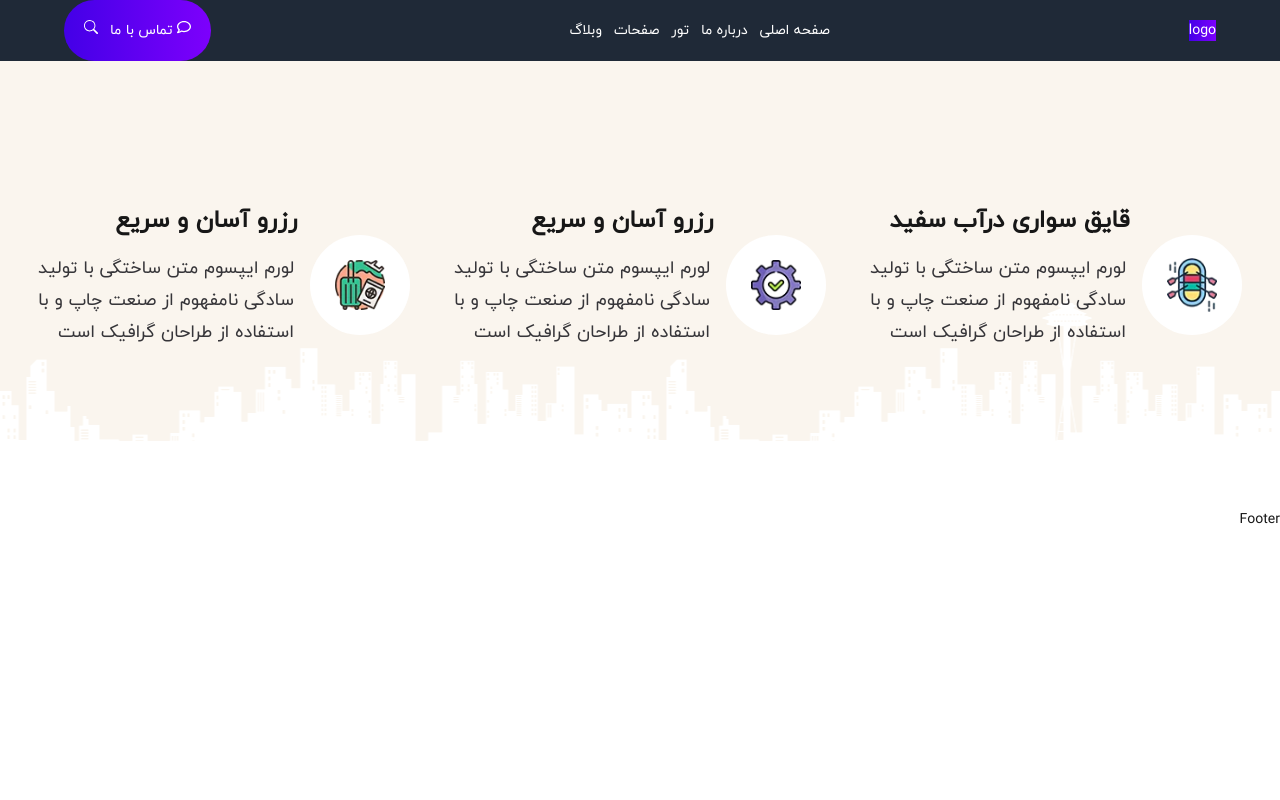
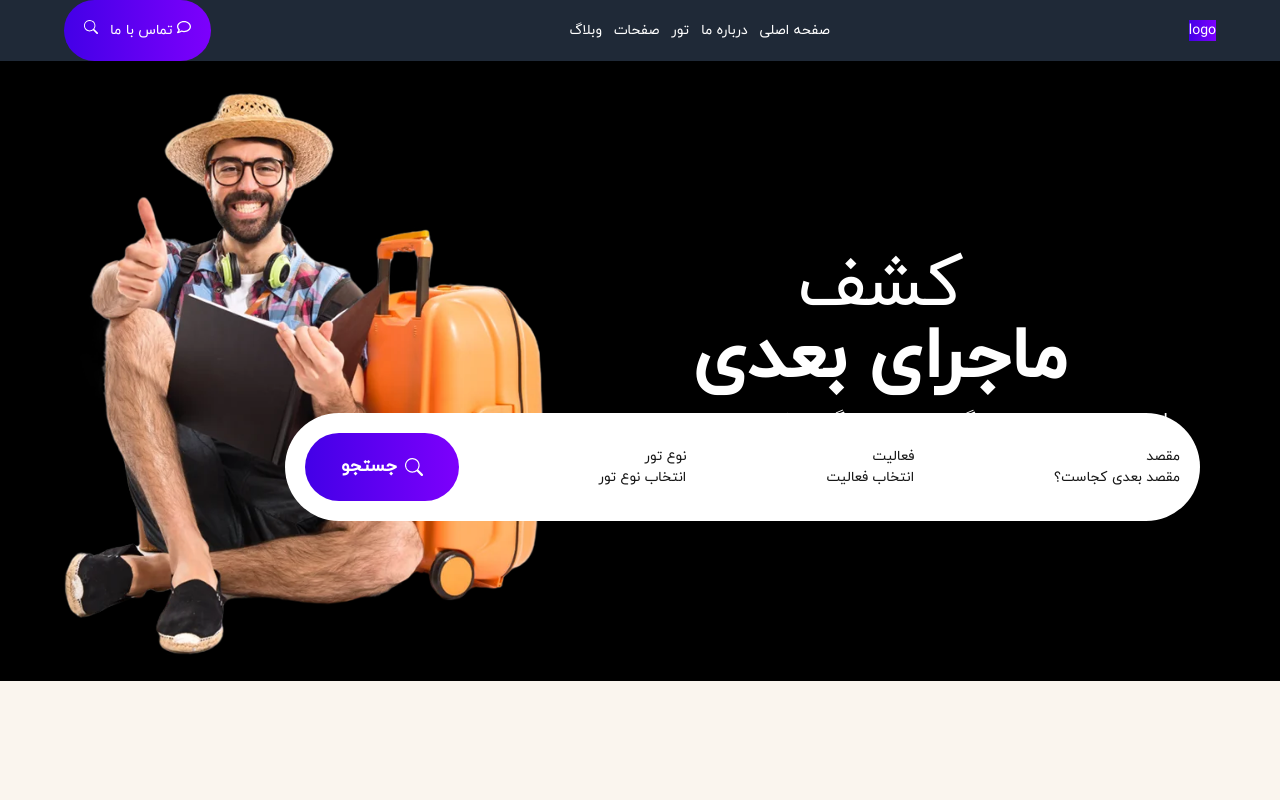
Before and after one commit to shivarahimi/tourism_project, a Next.js app: page / in a window 1280 px wide. Shown: the top 800 px of the page. Built offline with nearby package versions, Linux system fonts and the light colour scheme.

Commit message:
shiva-update

```diff
--- /dev/null
+++ b/src/components/containers/LandingContainer/Intro/Intro.tsx
@@ -0,0 +1,32 @@
+// base
+import { FullImage } from "#/src/components/common/FullImage/FullImage";
+import { FC } from "react";
+// components
+import { TabSearchBox } from "./TabSearchBox/TabSearchBox";
+
+interface IPropType {}
+
+const Intro: FC<IPropType> = () => {
+  const defaultImage = "/images/landing/Intro/banner_men.png";
+  return (
+    <section className="relative bg-black">
+      <div className="flex flex-col-reverse md:flex-row items-center md:justify-between text-white w-[90%] mx-auto">
+        <div className="text-center max-w-2xl p-5">
+          <div className="text-7xl">کشف</div>
+          <h1 className="text-7xl font-black mb-3">ماجرای بعدی</h1>
+          <p className="text-xl">
+            لورم ایپسوم متن ساختگی با تولید سادگی نامفهوم از صنعت چاپ و با
+            استفاده از طراحان گرافیک است چاپگرها و متون بلکه روزنامه و مجله در
+            ستون و سطرآنچنان که لازم است
+          </p>
+        </div>
+        <div>
+          <FullImage src={defaultImage} alt="عکس" width={600} height={600} />
+        </div>
+      </div>
+      <TabSearchBox />
+    </section>
+  );
+};
+
+export { Intro };
--- /dev/null
+++ b/src/components/containers/LandingContainer/Intro/TabSearchBox/TabSearchBox.tsx
@@ -0,0 +1,35 @@
+// base
+import { FC } from "react";
+import { BsSearch } from "react-icons/bs";
+
+interface IPropType {}
+
+const TabSearchBox: FC<IPropType> = () => {
+  return (
+    <section>
+      <div className="flex flex-col-reverse md:flex-row items-center md:justify-between absolute bottom-40 right-20 gap-12 p-5 rounded-[100px] w-[915px] bg-white">
+        <div>
+          <h3>مقصد</h3>
+          <span>مقصد بعدی کجاست؟</span>
+        </div>
+        <div>
+          <h3>فعالیت</h3>
+          <span>انتخاب فعالیت</span>
+        </div>
+        <div>
+          <h3>نوع تور</h3>
+          <span>انتخاب نوع تور</span>
+        </div>
+        <div className="flex items-center justify-center gap-2 rounded-[40px] text-white text-lg font-bold py-5 px-9 bg-gt-gradient-1">
+          {/* compo  */}
+          <BsSearch />
+          <button>
+            <p>جستجو</p>
+          </button>
+        </div>
+      </div>
+    </section>
+  );
+};
+
+export { TabSearchBox };
--- a/src/components/containers/LandingContainer/LandingContainer.tsx
+++ b/src/components/containers/LandingContainer/LandingContainer.tsx
@@ -1,12 +1,15 @@
 // base
 import { FC } from "react";
+// components
 import { ToolsBar } from "./ToolsBar/ToolsBar";
+import { Intro } from "./Intro/Intro";
 
 interface IPropType {}
 
 const LandingContainer: FC<IPropType> = () => {
   return (
     <section>
+      <Intro />
       <ToolsBar />
     </section>
   );
--- a/src/components/tools/Headers/Headers.tsx
+++ b/src/components/tools/Headers/Headers.tsx
@@ -23,9 +23,7 @@ const Headers: FC<IPropType> = () => {
 
         <ul className="hidden md:flex md:items-center md:justify-center gap-3">
           {headerMenuList.map((item) => (
-            <>
-              <li key={item.key}>{item.title}</li>
-            </>
+            <li key={item.key}>{item.title}</li>
           ))}
         </ul>
 
@@ -43,12 +41,12 @@ const Headers: FC<IPropType> = () => {
                 className="fixed inset-0 bg-gray-800 bg-opacity-50 flex items-center justify-center z-50"
                 onClick={() => setIsOverlayVisible(false)} // بستن با کلیک روی پس‌زمینه
               >
-                <p>hiii</p>
                 {/* محتوای داخل لایه */}
                 <div
                   className="bg-white p-4 rounded shadow-lg relative"
                   onClick={(e) => e.stopPropagation()} // جلوگیری از بسته شدن هنگام کلیک داخل محتوای لایه
                 >
+                  <p className="text-black">hiii</p>
                   <button
                     onClick={() => setIsOverlayVisible(false)}
                     className="absolute top-2 right-2 text-gray-600 hover:text-black"
@@ -60,7 +58,6 @@ const Headers: FC<IPropType> = () => {
                 </div>
               </div>
             )}
-            {/* </div> */}
           </div>
         </section>
       </section>
```
Also changed, not shown: public/images/landing/Intro/banner_men.png (added).
